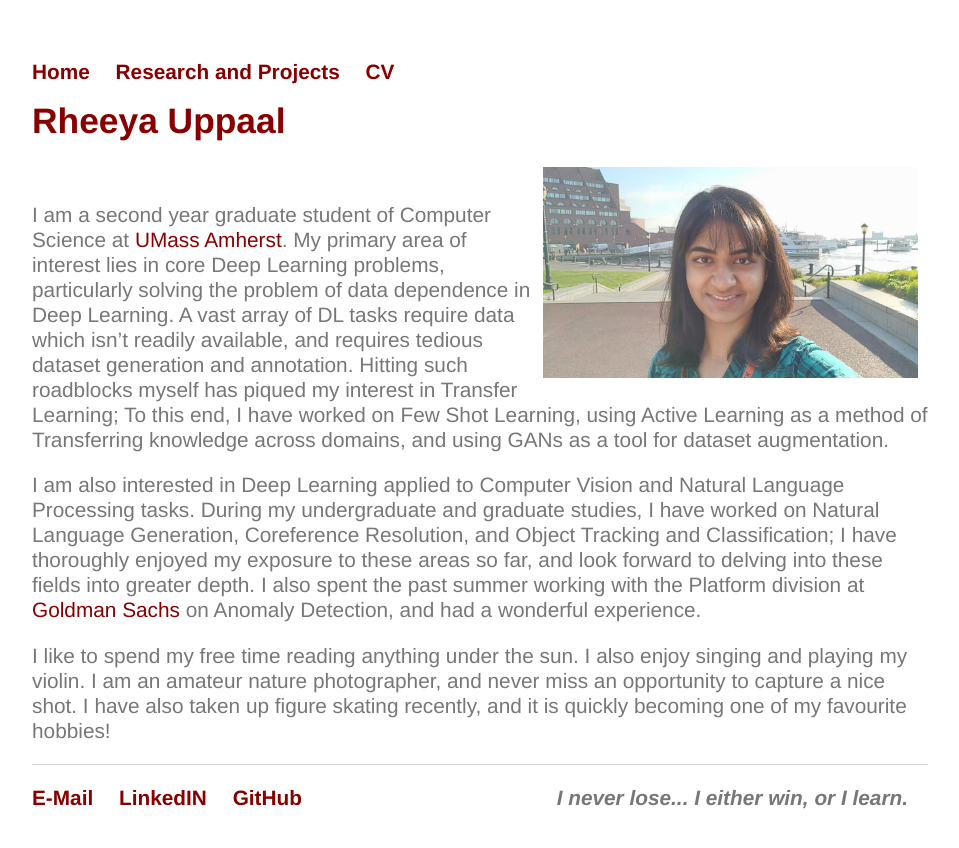
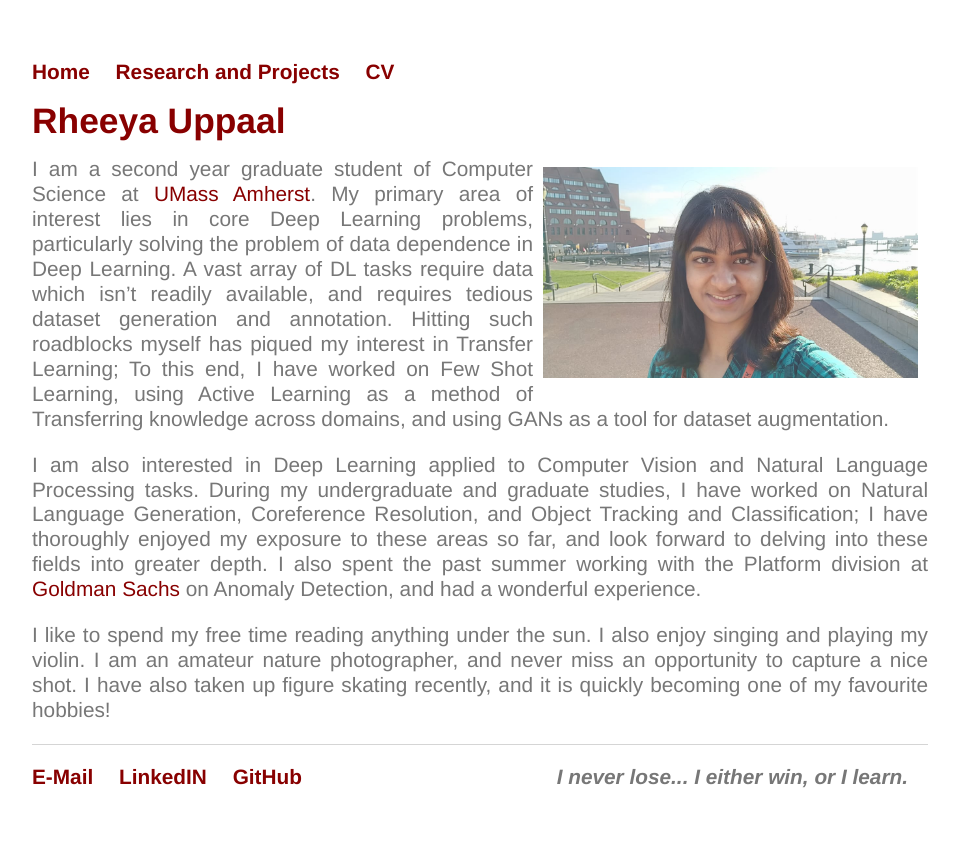
Before and after one commit to Uppaal/Uppaal.github.io, a Jekyll site: the page built from index.html, in a window 1280 px wide. Shown: the top 848 px of the page, without its empty margins (160-1119 px from the left). Built offline with Jekyll 4.4.1, drawn with Linux system fonts in a browser that asks for light colours.

Commit message:
Update index.html

```diff
--- a/index.html
+++ b/index.html
@@ -5,11 +5,11 @@ title: Rheeya Uppaal
 <div class="blurb">
 	<h1>Rheeya Uppaal</h1>
 	<img src="images/R3.jpeg" style="float:right" src="R2.jpeg" alt="picture" class="inline" width="375"/>
-	<br>
-	<p align="justified">I am a second year graduate student of Computer Science at <a href="https://www.cics.umass.edu/">UMass Amherst</a>. My primary area of interest lies in core Deep Learning problems, particularly solving the problem of data dependence in Deep Learning. A vast array of DL tasks require data which isn’t readily available, and requires tedious dataset generation and annotation. Hitting such roadblocks myself has piqued my interest in Transfer Learning; To this end,  I have worked on Few Shot Learning, using Active Learning as a method of Transferring knowledge across domains, and using GANs as a tool for dataset augmentation.</p>
 
-	<p align="justified">I am also interested in Deep Learning applied to Computer Vision and Natural Language Processing tasks. During my undergraduate and graduate studies, I have worked on Natural Language Generation, Coreference Resolution, and Object Tracking and Classification; I have thoroughly enjoyed my exposure to these areas so far, and look forward to delving into these fields into greater depth. I also spent the past summer working with the Platform division at <a href="https://www.goldmansachs.com/index.html">Goldman Sachs</a> on Anomaly Detection, and had a wonderful experience.</p>
+	<p align="justify">I am a second year graduate student of Computer Science at <a href="https://www.cics.umass.edu/">UMass Amherst</a>. My primary area of interest lies in core Deep Learning problems, particularly solving the problem of data dependence in Deep Learning. A vast array of DL tasks require data which isn’t readily available, and requires tedious dataset generation and annotation. Hitting such roadblocks myself has piqued my interest in Transfer Learning; To this end,  I have worked on Few Shot Learning, using Active Learning as a method of Transferring knowledge across domains, and using GANs as a tool for dataset augmentation.</p>
 
-	<p align="justified">I like to spend my free time reading anything under the sun. I also enjoy singing and playing my violin. I am an amateur nature photographer, and never miss an opportunity to capture a nice shot. I have also taken up figure skating recently, and it is quickly becoming one of my favourite hobbies!</p>
+	<p align="justify">I am also interested in Deep Learning applied to Computer Vision and Natural Language Processing tasks. During my undergraduate and graduate studies, I have worked on Natural Language Generation, Coreference Resolution, and Object Tracking and Classification; I have thoroughly enjoyed my exposure to these areas so far, and look forward to delving into these fields into greater depth. I also spent the past summer working with the Platform division at <a href="https://www.goldmansachs.com/index.html">Goldman Sachs</a> on Anomaly Detection, and had a wonderful experience.</p>
+
+	<p align="justify">I like to spend my free time reading anything under the sun. I also enjoy singing and playing my violin. I am an amateur nature photographer, and never miss an opportunity to capture a nice shot. I have also taken up figure skating recently, and it is quickly becoming one of my favourite hobbies!</p>
 
 </div><!-- /.blurb -->
```
